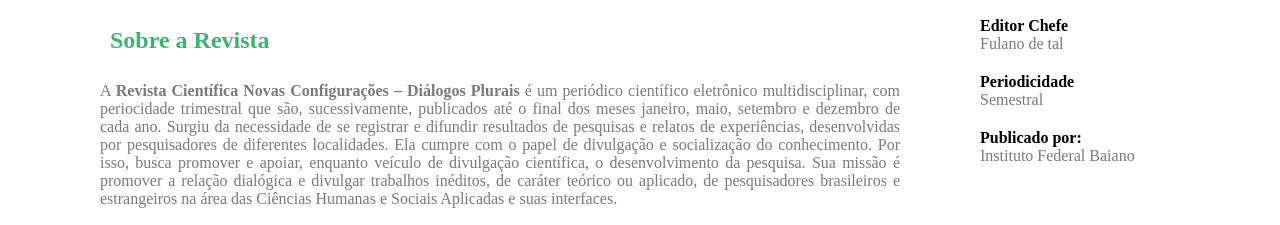
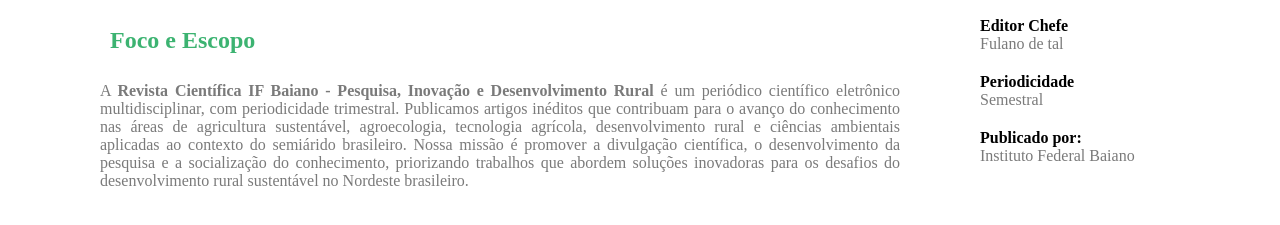
Before and after one commit to leonardoCDSJ/RevistaCientifica, a plain HTML site: page index.html in a window 1280 px wide. Shown: the part 197-422 px from the top of the page. Drawn offline with Linux system fonts and the light colour scheme.

Commit message:
Mudança no foco e escopo

```diff
--- a/index.html
+++ b/index.html
@@ -26,9 +26,11 @@
 	<div id="conteudoPrincipal">
 		<div id="colunaEsquerda">
 			<section>
-				<h1>Sobre a Revista</h1><br>
+				<h1>Foco e Escopo</h1><br>
 
-				<p>A <b>Revista Científica Novas Configurações – Diálogos Plurais</b> é um periódico científico eletrônico multidisciplinar, com periocidade trimestral que são, sucessivamente, publicados até o final dos meses janeiro, maio, setembro e dezembro de cada ano. Surgiu da necessidade de se registrar e difundir resultados de pesquisas e relatos de experiências, desenvolvidas por pesquisadores de diferentes localidades.  Ela cumpre com o papel de divulgação e socialização do conhecimento. Por isso, busca promover e apoiar, enquanto veículo de divulgação científica, o desenvolvimento da pesquisa. Sua missão é promover a relação dialógica e divulgar trabalhos inéditos, de caráter teórico ou aplicado, de pesquisadores brasileiros e estrangeiros na área das Ciências Humanas e Sociais Aplicadas e suas interfaces.</p>
+				<p>A <b>Revista Científica IF Baiano - Pesquisa, Inovação e Desenvolvimento Rural</b> é um periódico científico eletrônico multidisciplinar, com periodicidade trimestral. Publicamos artigos inéditos que contribuam para o avanço do conhecimento nas áreas de agricultura sustentável, agroecologia, tecnologia agrícola, desenvolvimento rural e ciências ambientais aplicadas ao contexto do semiárido brasileiro.
+
+Nossa missão é promover a divulgação científica, o desenvolvimento da pesquisa e a socialização do conhecimento, priorizando trabalhos que abordem soluções inovadoras para os desafios do desenvolvimento rural sustentável no Nordeste brasileiro.</p>
 
 				<br><img src="img/LogoIF.png" height="100px"><br>
 
```
